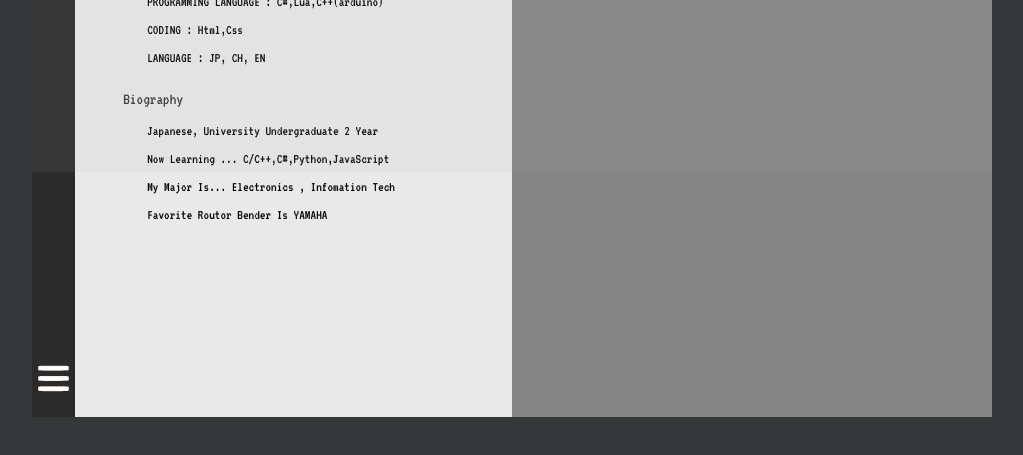
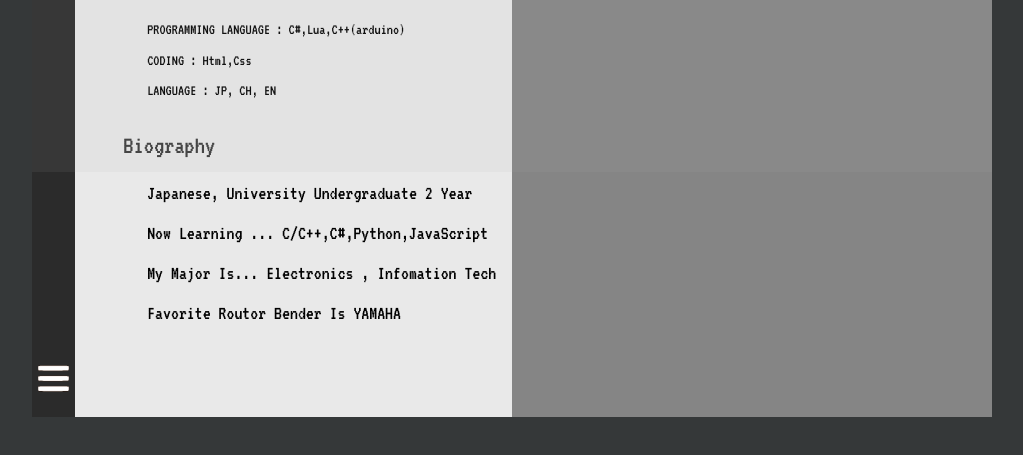
Before and after one commit to M-nohira/M-nohira.github.io, a plain HTML site: page index.html in a window 1280 px wide. Shown: the part 247-702 px from the top of the page, without its empty margins (128-1151 px from the left). Drawn offline with Linux system fonts and the light colour scheme; a web font is replaced by a local one.

Commit message:
fixed for chrome

```diff
--- a/content.css
+++ b/content.css
@@ -68,18 +68,18 @@ div.content{
     position: relative;
     top:1.5%;
     left: 5%;
-    font-size: 1.1vmax;
+    font-size: 1.2vmax;
 }
 .bio{
     position: relative;
     top: 3%;
     left: 5%;
-    font-size: 1.1vmax;
+    font-size: 1.55vmax;
 }
 .sub1{
     position: relative;
     top: 0%;
-    font-size: 1.3vmax;
+    font-size: 2.0vmax;
     color: #3a3a3a;
 }
 .sub2{
--- a/index.html
+++ b/index.html
@@ -99,7 +99,6 @@
                         <img src="texture/svg/three-bars.svg" alt="Expand" class="linkicon">
                     </label>
                     <label class="nav-unshown" id="nav-unexpand" for="nav-input"></label>
-                    <div></div>
                 </div>
 
             </div>
--- a/nav.css
+++ b/nav.css
@@ -93,7 +93,7 @@
     margin:  0%;
     position: relative;
     top: 25%;
-    font-size: 1.20vw;
+    font-size: 1.20vmax;
     white-space: nowrap;
 }
 
```
